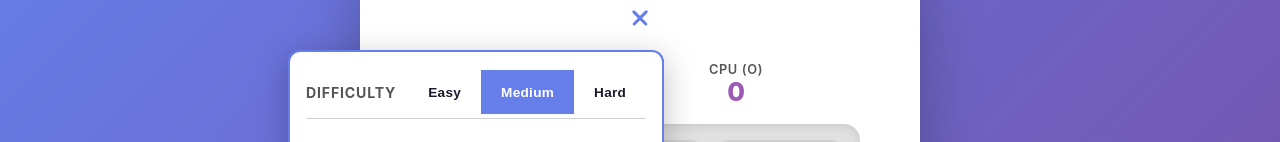
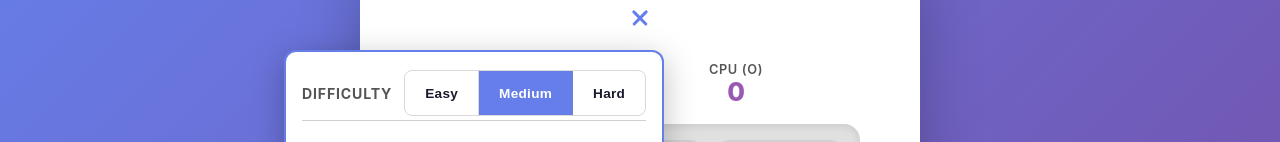
Before and after one commit to scottdreinhart/tictactoe, a React (Vite) app: page / in a window 1280 px wide. Both pictures are taken after a click on the button 640 px from the left and 138 px from the top of the page. Shown: the part 121-263 px from the top of the page. Built offline with nearby package versions, Linux system fonts and the light colour scheme.

Commit message:
style: add faint grey border to difficulty toggle segments

```diff
--- a/src/styles.css
+++ b/src/styles.css
@@ -650,7 +650,7 @@ body {
   gap: 0;
   border-radius: 8px;
   overflow: hidden;
-  border: none;
+  border: 1px solid rgba(128, 128, 128, 0.3);
   width: fit-content;
   margin: 0 auto;
 }
@@ -659,6 +659,7 @@ body {
   background: transparent;
   color: var(--text-primary);
   border: none;
+  border-right: 1px solid rgba(128, 128, 128, 0.3);
   padding: 10px 20px;
   min-height: 44px;
   font-size: clamp(0.75rem, 2vw, 0.85rem);
@@ -670,6 +671,10 @@ body {
 
 .difficulty-option:hover:not(.difficulty-active) {
   background: var(--cell-hover-bg);
+}
+
+.difficulty-option:last-child {
+  border-right: none;
 }
 
 .difficulty-active {
```
